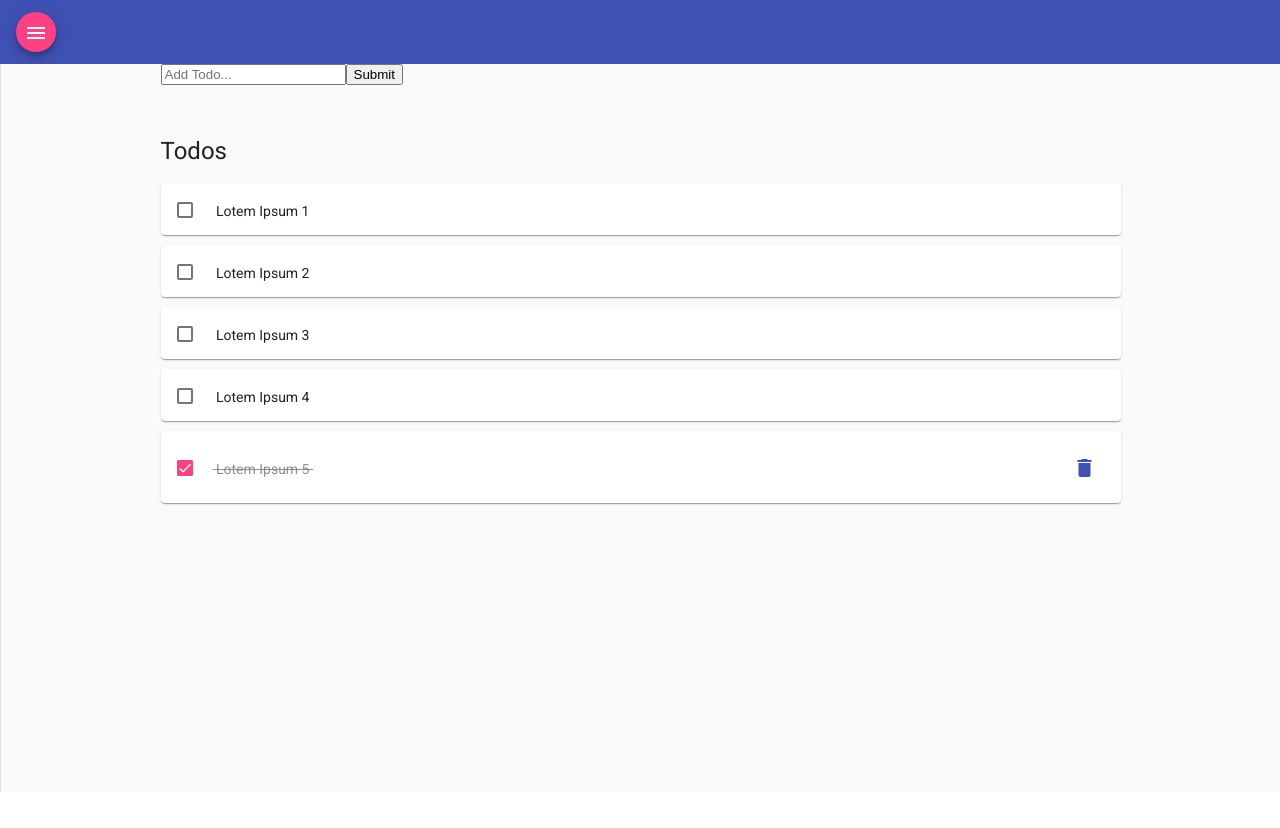
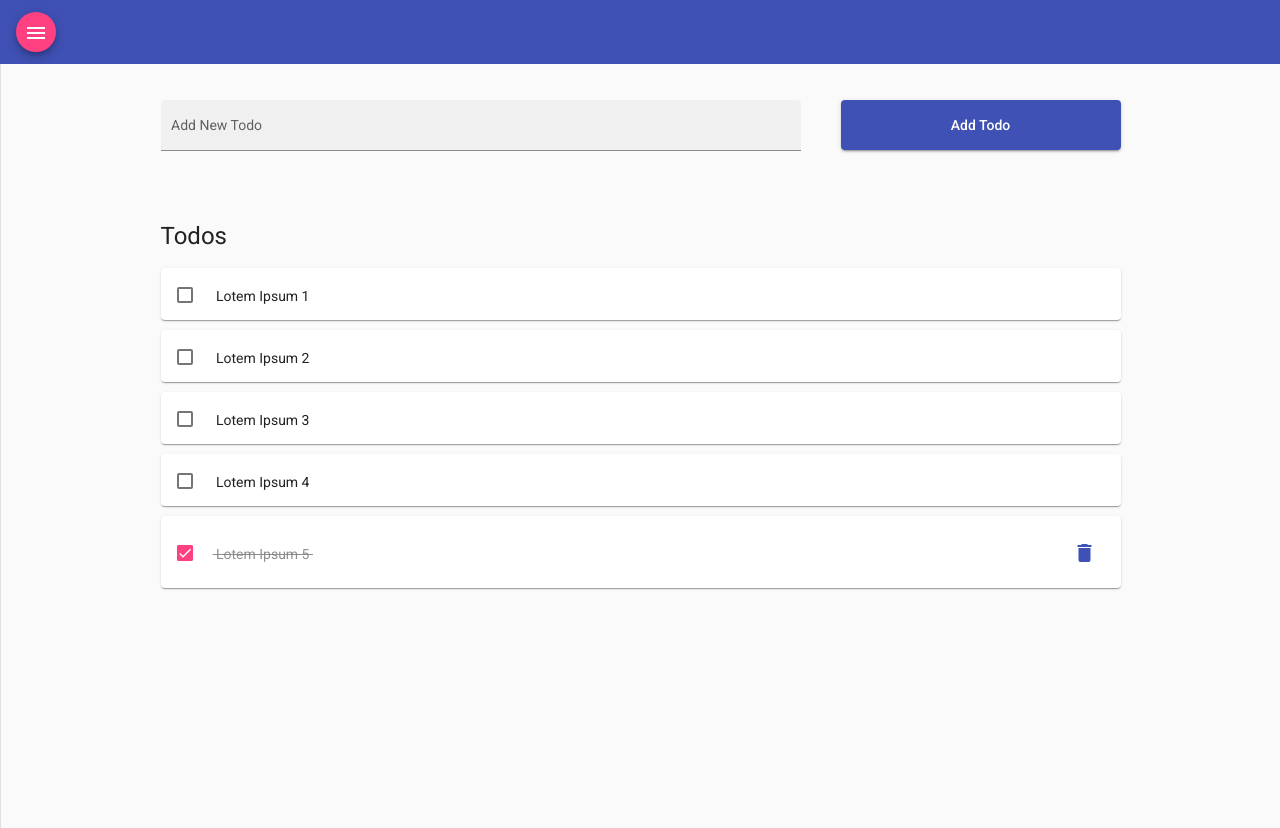
Before and after one commit to marciomesquita/ng-todo-app, an Angular app: page / in a window 1280 px wide. Before the commit the page ends 800 px from the top, so only its background shows below. Built offline with nearby package versions, Linux system fonts and the light colour scheme.

Commit message:
add some style to add todo form

```diff
--- a/src/app/pages/home/home.component.html
+++ b/src/app/pages/home/home.component.html
@@ -1,8 +1,16 @@
 <div class="container">
-<form class="form">
-  <input type="text" name="title" [(ngModel)]="title" placeholder="Add Todo...">
-  <input type="button" value="Submit" class="btn" (click)="onSubmit()">
-</form>
+  <div class="add-todo-form">
+    <form class="form">
+      <div fxLayout="row" fxLayoutAlign="space-between">
+        <mat-form-field appearance="fill" fxFlex="1 2 40rem">
+          <mat-label>Add New Todo</mat-label>
+          <input matInput type="text" name="title" [(ngModel)]="title" placeholder="Add Todo...">
+        </mat-form-field>
+        <button fxFlex="1 1 20em" mat-raised-button color="primary" value="Submit" class="btn add-todo--btn" (click)="onSubmit()">Add Todo</button>
+      </div>
+    </form>
+  </div>
+
   <div class="list">
     <h1>Todos</h1>
     <mat-card
--- a/src/app/pages/home/home.component.scss
+++ b/src/app/pages/home/home.component.scss
@@ -28,3 +28,11 @@
     margin-left: auto;
   }
 }
+
+.add-todo-form {
+  margin-top: 36px;
+}
+
+.add-todo--btn {
+  max-height: 50px;
+}
--- a/src/app/pages/home/home.component.ts
+++ b/src/app/pages/home/home.component.ts
@@ -29,6 +29,10 @@ export class HomeComponent implements OnInit {
   }
 
   onSubmit() {
+    if (!this.title) {
+      return;
+    }
+
     const newTodo = {
       title: this.title,
       done: false
```
